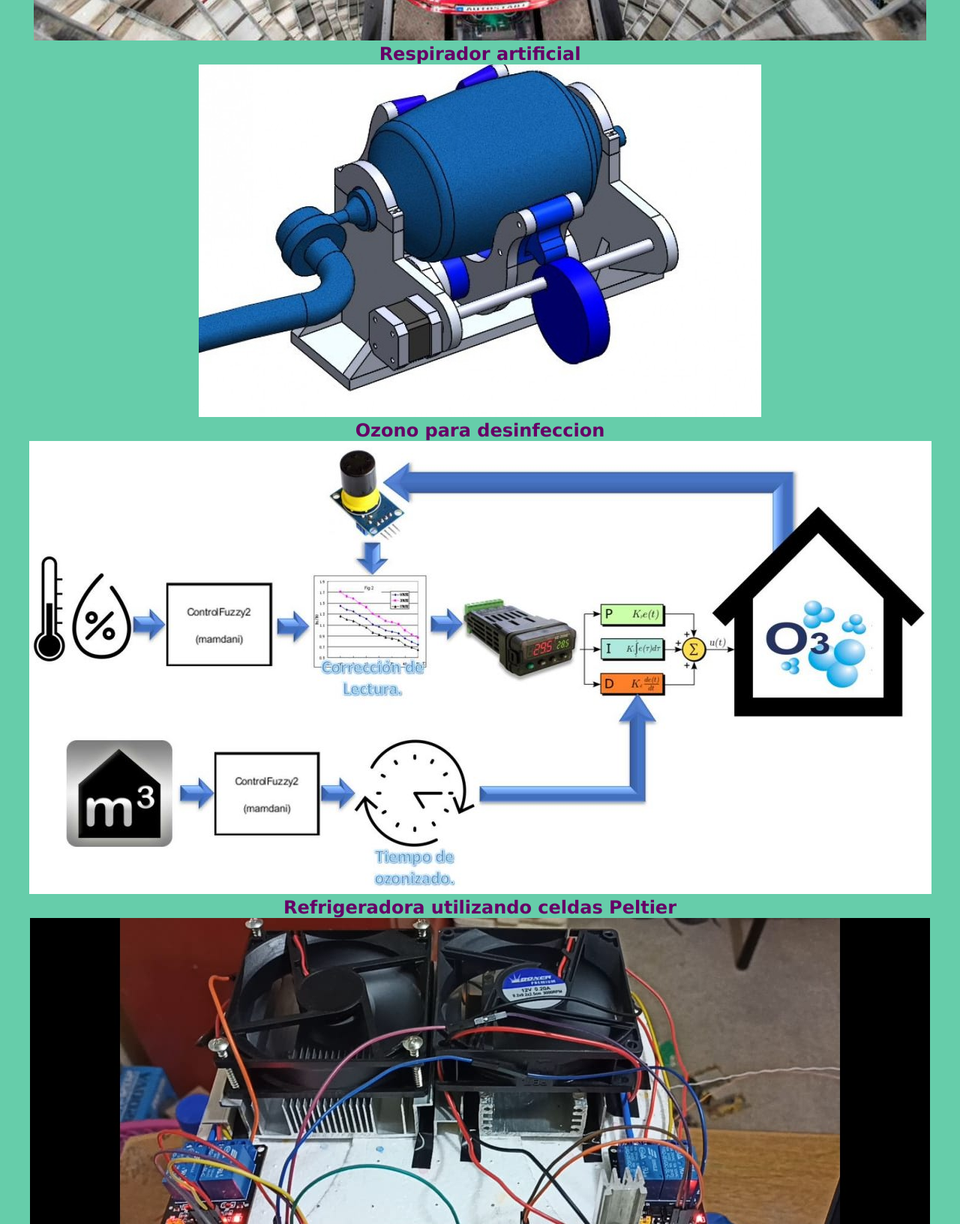
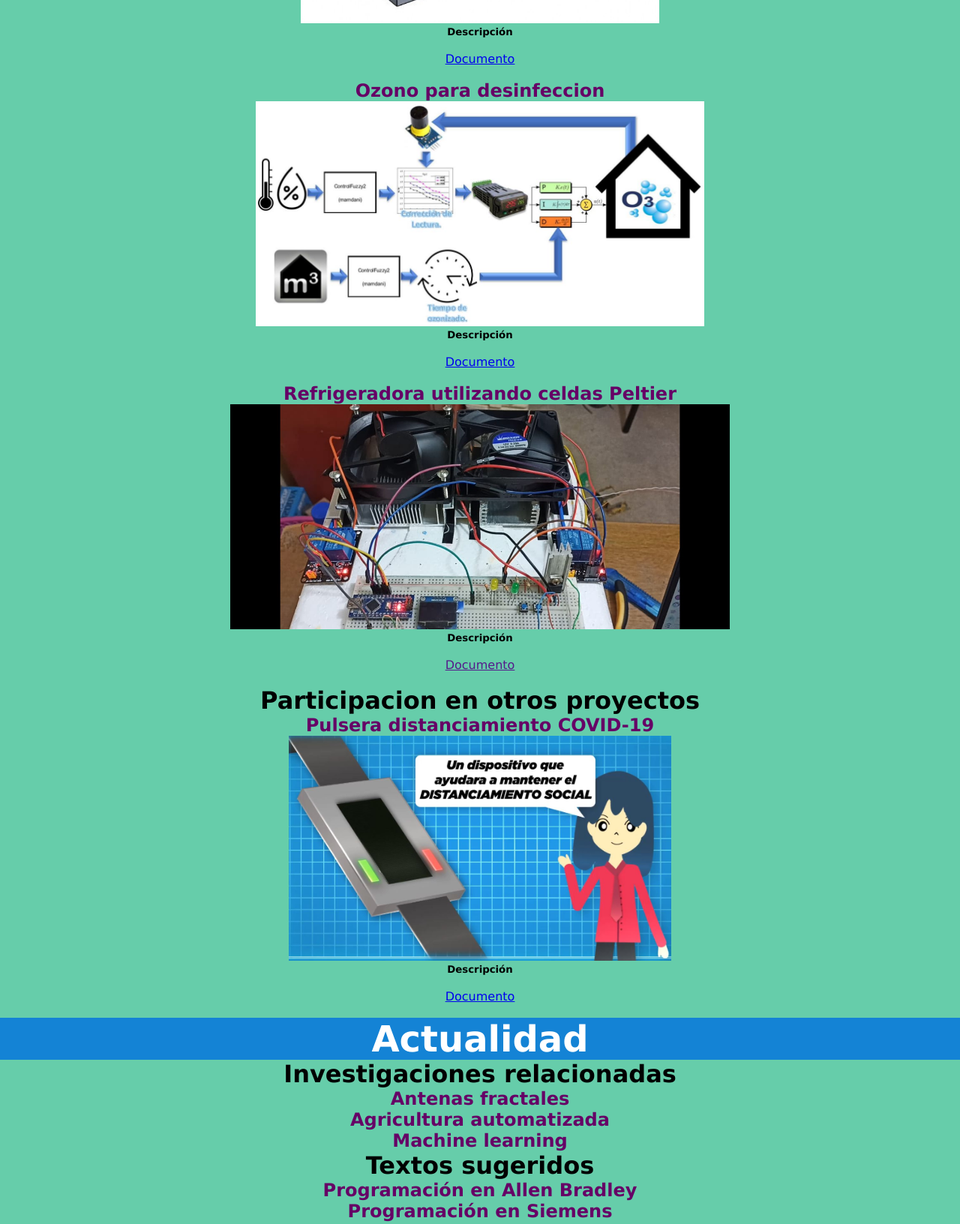
Before and after one commit to Wise34/williamserrano_ver2, a plain HTML site: page index.html in a window 1280 px wide. Shown: the part 4560-6192 px from the top of the page at 75% size. Drawn offline with Linux system fonts and the light colour scheme.

Commit message:
update_ver2
Agregue los links

```diff
--- a/index.html
+++ b/index.html
@@ -150,21 +150,55 @@
     <h3 class="subtitulo__3">Proyectos integradores</h3>
     <h4 class="subtitulo__4">Torres de estacionamiento</h4>
     <div>
-      <img class="foto_normal" src="image/vertical_estacionamiento.JPG"/>
+      <img class="foto_normal" src="image/vertical_estacionamiento.JPG" height="300"/>
     </div>
+    <h5 class="subtitulo__5">Descripción</h5>
+    <P>
+    </P>
+    <br><a class="link_documentos" href="https://drive.google.com/file/d/16PaKKbOKA9rtM-MsYdQybNL7QncmJcqM/view?usp=sharing" target="_BLANK">Documento</a>
+    <br>
+    <br>
     <h4 class="subtitulo__4">Respirador artificial</h4>
     <div>
-      <img class="foto_normal" src="image/respirador_artificial.jpeg"/>
+      <img class="foto_normal" src="image/respirador_artificial.jpeg" height="300"/>
     </div>
+    <h5 class="subtitulo__5">Descripción</h5>
+    <P>
+    </P>
+    <br><a class="link_documentos" href="https://docs.google.com/spreadsheets/d/14vbuoPojnzDsmi2bsOh2maYaRfl1C6Fi/edit#gid=701075437" target="_BLANK">Documento</a>
+    <br>
+    <br>
     <h4 class="subtitulo__4">Ozono para desinfeccion</h4>
     <div>
-      <img class="foto_normal" src="image/proceso_desinfeccion.JPG"/>
+      <img class="foto_normal" src="image/proceso_desinfeccion.JPG" height="300"/>
     </div>
+    <h5 class="subtitulo__5">Descripción</h5>
+    <P>
+    </P>
+    <br><a class="link_documentos" href="https://drive.google.com/file/d/1zr05iXq_cFMF8vQss05JhJmPQE2o_tB1/view?usp=sharing" target="_BLANK">Documento</a>
+    <br>
+    <br>
     <h4 class="subtitulo__4">Refrigeradora utilizando celdas Peltier</h4>
     <div>
-      <img class="foto_normal" src="image/refrigeracion_peltier.jpeg"/>
+      <img class="foto_normal" src="image/refrigeracion_peltier.jpeg" height="300"/>
     </div>
+    <h5 class="subtitulo__5">Descripción</h5>
+    <P>
+    </P>
+    <br><a class="link_documentos" href="" target="_BLANK">Documento</a>
+    <br>
+    <br>
     <h3 class="subtitulo__3">Participacion en otros proyectos</h3>
+    <h4 class="subtitulo__4">Pulsera distanciamiento COVID-19</h4>
+    <div>
+      <img class="foto_normal" src="image/pulsera_distanciamiento.JPG" height="300"/>
+    </div>
+    <h5 class="subtitulo__5">Descripción</h5>
+    <P>
+    </P>
+    <br><a class="link_documentos" href="https://drive.google.com/file/d/1_hbsIoME3w-a_iQWTXPqmGH4dBKjjTqy/view?usp=sharing" target="_BLANK">Documento</a>
+    <br>
+    <br>
 
   </section>
 
@@ -175,8 +209,8 @@
     <h4 class="subtitulo__4">Agricultura automatizada</h4>
     <h4 class="subtitulo__4">Machine learning</h4>
     <h3 class="subtitulo__3">Textos sugeridos</h3>
-    <h4 class="subtitulo__4">Programacion en allen bradley</h4>
-    <h4 class="subtitulo__4">Programacion en Siemens</h4>
+    <h4 class="subtitulo__4">Programación en Allen Bradley</h4>
+    <h4 class="subtitulo__4">Programación en Siemens</h4>
     <h4 class="subtitulo__4">Instrumentacion industrial</h4>
     <h4 class="subtitulo__4">Control Ogata</h4>
     <h4 class="subtitulo__4">PMBOK</h4>
```
